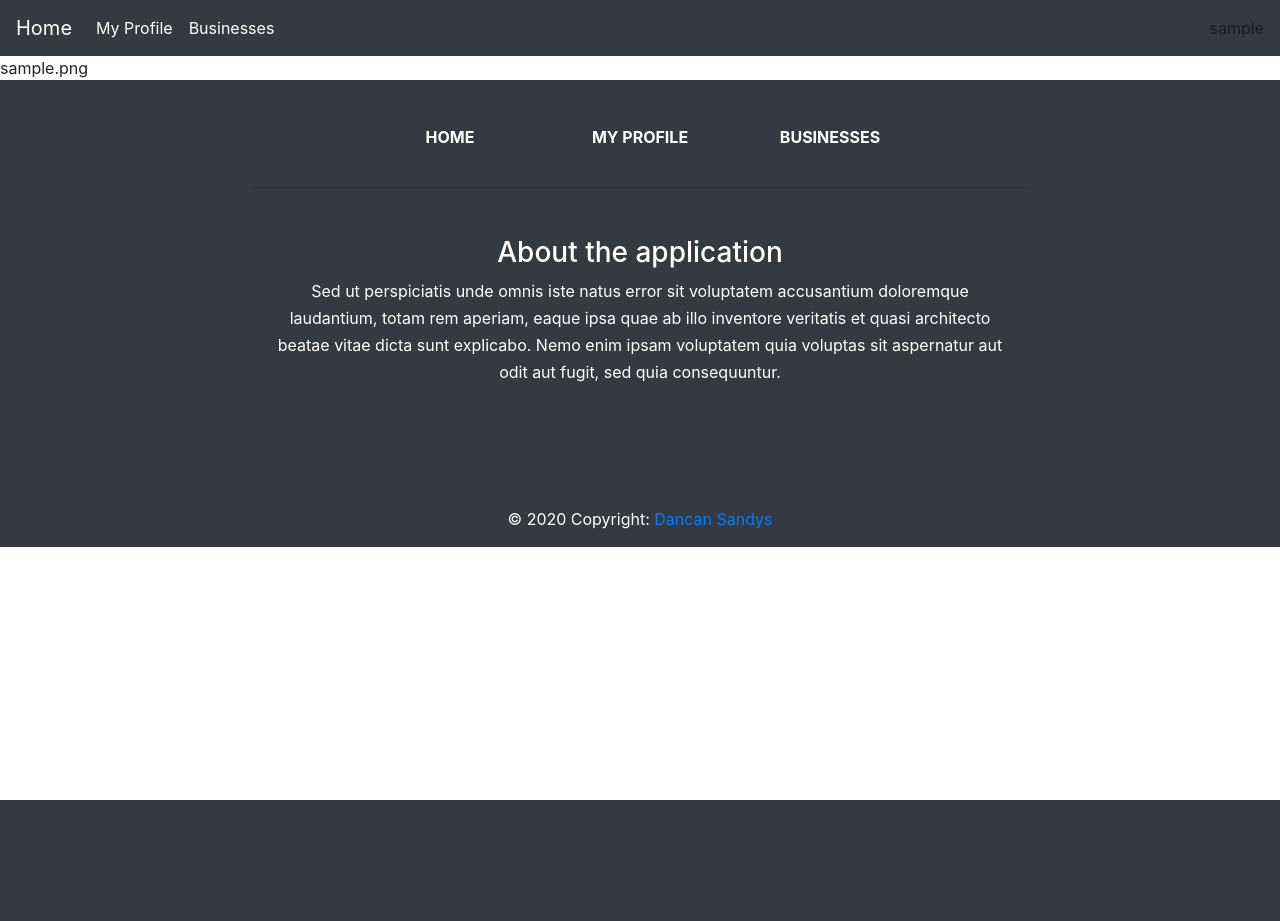
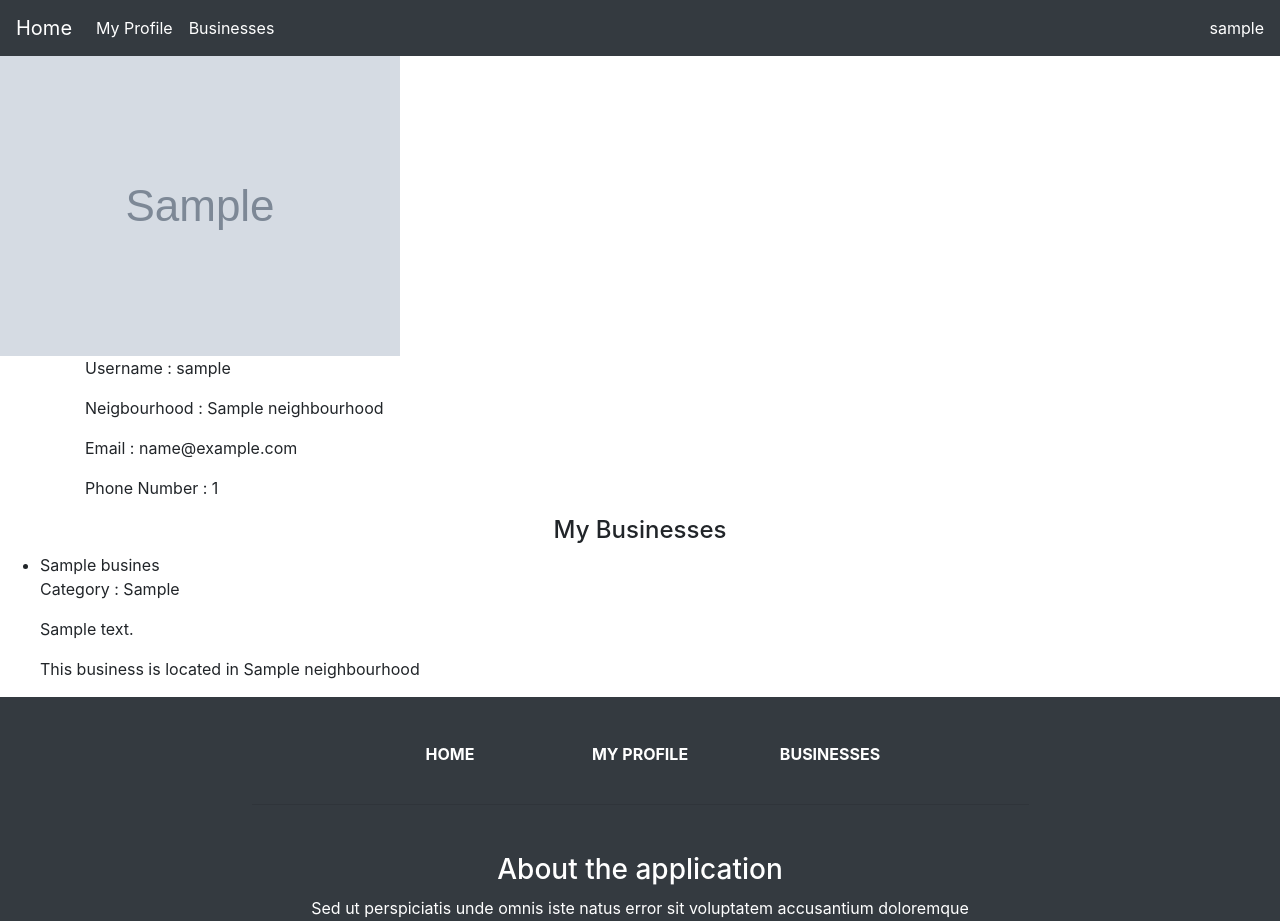
Before and after one commit to dancan-sandys/neighbourhoods, a Django app: page /profile/ in a window 1280 px wide. Shown: the top 921 px of the page. Before the commit the page ends 800 px from the top, so only its background shows below. Run offline with Django 3.2, Linux system fonts and the light colour scheme; a user stored in the database is signed in; tables that the repository leaves empty hold one stand-in row (values such as "Sample post"); grey boxes marked "Sample" are stand-in pictures; some libraries are stand-ins or nearby versions.

Commit message:
add a profile page and profile informations to it

```diff
--- a/neigbour/templates/navbar.html
+++ b/neigbour/templates/navbar.html
@@ -13,7 +13,7 @@
         </li>
 
       </ul>
-      <span class="navbar-text">
+      <span class="navbar-text text-white">
         {{request.user}}
       </span>
     </div>
--- a/neigbour/templates/users/profile.html
+++ b/neigbour/templates/users/profile.html
@@ -1,7 +1,27 @@
 {%extends 'base.html'%}
 
 {%block content%}
+<div class="profpic">
+    <img src="{{account.Profilephoto}}" alt="i">
+</div>
 
-{{account.Profilephoto}}
+<div class="container profile">
+    <p> Username : {{account.user.username}}</p>
+    <p> Neigbourhood : {{account.Neighbourhood.Name}}</p>
+    <p> Email : {{account.Email}}</p>
+    <p> Phone Number : {{account.Phone}}</p>
+</div>
+
+<div class="business">
+    <h4 class="text-center">My Businesses</h4>
+    <ul>
+        {%for business in businesses%}
+            <li>{{business.Name}}</li>
+            <p>Category : {{business.category}}</p>
+            <p>{{business.Description}}</p>
+            <p>This business is located in {{business.Neighbourhood.Name}} </p>
+        {%endfor%}
+    </ul>
+</div>
 
 {%endblock%}
--- a/neigbour/views.py
+++ b/neigbour/views.py
@@ -52,9 +52,10 @@ def myneigbourhood(request):
 
 def profile(request):
     User = request.user
-    User = user.objects.get(user = User)
+    account = user.objects.get(user = User)
+    mybusinesses = Business.objects.filter(owner = User)
 
-    return render(request, 'users/profile.html',{"account":User })
+    return render(request, 'users/profile.html',{"account":account, "businesses": mybusinesses })
 
 
 def allneighbourhoods(request):
```
Also changed, not shown: neigbour/static/css/home.css (+4 -4 lines).
